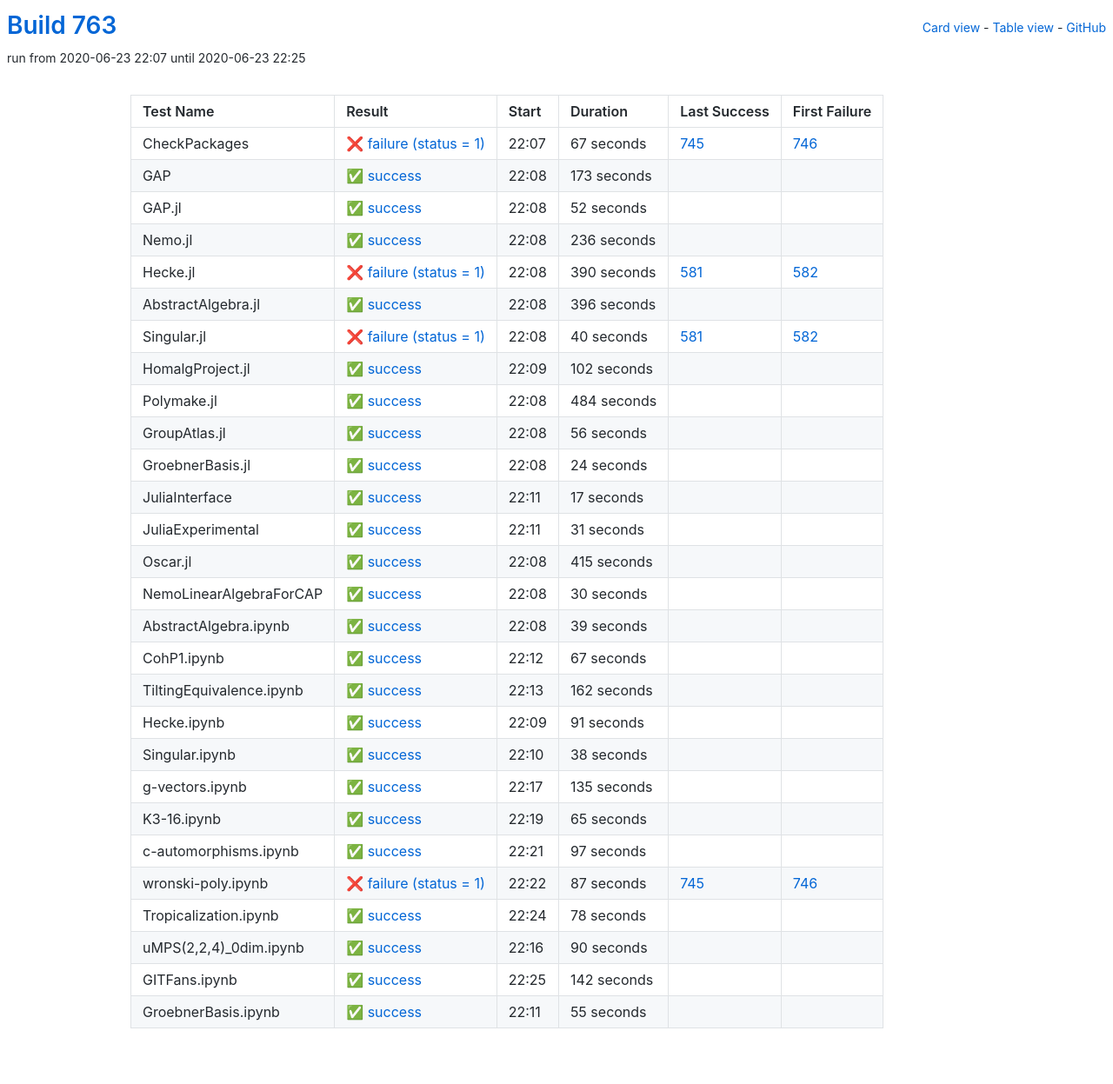
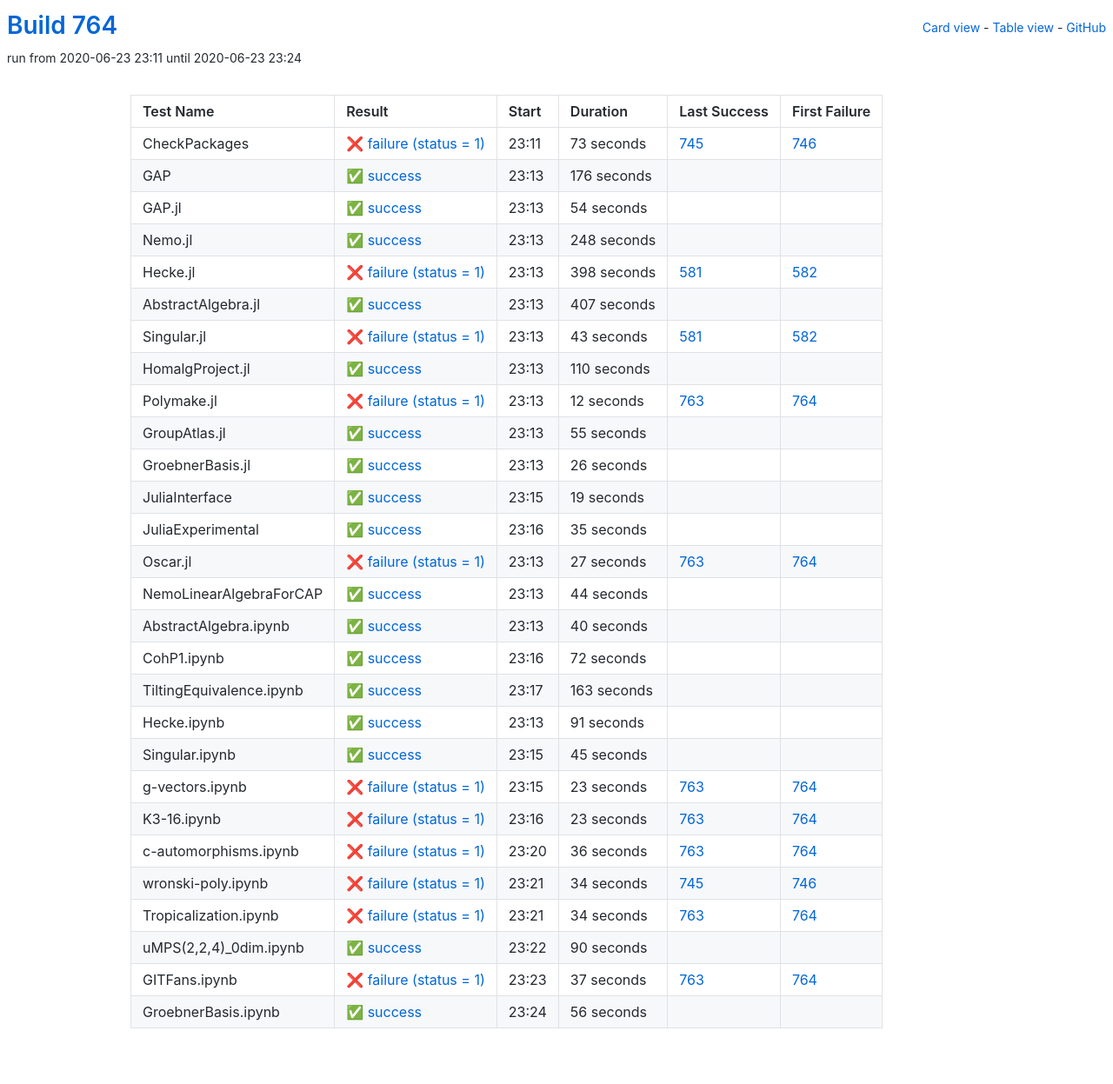
Before and after one commit to oscar-system/oscar-ci-status-1.4, a Jekyll site: the page built from table.html, in a window 1280 px wide. Shown: the whole page at 87% size. Built offline with Jekyll 4.4.1, drawn with Linux system fonts in a browser that asks for light colours.

Commit message:
Build #764

```diff
--- a/_data/ci.yml
+++ b/_data/ci.yml
@@ -1,6 +1,6 @@
 ---
-build: 763
-build_url: https://oscarci.mathematik.uni-kl.de/job/oscar-julia-1.4/763/
+build: 764
+build_url: https://oscarci.mathematik.uni-kl.de/job/oscar-julia-1.4/764/
 job: oscar-julia-1.4
 organization: oscar-system
 repo: oscar-ci-status-1.4
@@ -8,224 +8,224 @@ repourl: https://github.com/oscar-system/oscar-ci-status-1.4
 tests:
 - name: CheckPackages
   id: checkpackages
-  log: https://oscarci.mathematik.uni-kl.de/job/oscar-julia-1.4/763/artifact/logs/build-763/CheckPackages.log
-  start: 2020-06-23 22:07
+  log: https://oscarci.mathematik.uni-kl.de/job/oscar-julia-1.4/764/artifact/logs/build-764/CheckPackages.log
+  start: 2020-06-23 23:11
   success: false
   exitcode: 1
   status: failure
-  duration: 67
+  duration: 73
   last_success: 745
   last_success_url: https://oscarci.mathematik.uni-kl.de/job/oscar-julia-1.4/745/
   first_failure: 746
   first_failure_url: https://oscarci.mathematik.uni-kl.de/job/oscar-julia-1.4/746/
 - name: GAP
   id: gap
-  log: https://oscarci.mathematik.uni-kl.de/job/oscar-julia-1.4/763/artifact/logs/build-763/GAP.log
-  start: 2020-06-23 22:08
+  log: https://oscarci.mathematik.uni-kl.de/job/oscar-julia-1.4/764/artifact/logs/build-764/GAP.log
+  start: 2020-06-23 23:13
   success: true
   exitcode: 0
   status: success
-  duration: 173
+  duration: 176
   last_success: false
   last_success_url:
   first_failure: false
   first_failure_url:
 - name: GAP.jl
   id: gap-jl
-  log: https://oscarci.mathematik.uni-kl.de/job/oscar-julia-1.4/763/artifact/logs/build-763/GAP.jl.log
-  start: 2020-06-23 22:08
+  log: https://oscarci.mathematik.uni-kl.de/job/oscar-julia-1.4/764/artifact/logs/build-764/GAP.jl.log
+  start: 2020-06-23 23:13
   success: true
   exitcode: 0
   status: success
-  duration: 52
+  duration: 54
   last_success: false
   last_success_url:
   first_failure: false
   first_failure_url:
 - name: Nemo.jl
   id: nemo-jl
-  log: https://oscarci.mathematik.uni-kl.de/job/oscar-julia-1.4/763/artifact/logs/build-763/Nemo.jl.log
-  start: 2020-06-23 22:08
+  log: https://oscarci.mathematik.uni-kl.de/job/oscar-julia-1.4/764/artifact/logs/build-764/Nemo.jl.log
+  start: 2020-06-23 23:13
   success: true
   exitcode: 0
   status: success
-  duration: 236
+  duration: 248
   last_success: false
   last_success_url:
   first_failure: false
   first_failure_url:
 - name: Hecke.jl
   id: hecke-jl
-  log: https://oscarci.mathematik.uni-kl.de/job/oscar-julia-1.4/763/artifact/logs/build-763/Hecke.jl.log
-  start: 2020-06-23 22:08
+  log: https://oscarci.mathematik.uni-kl.de/job/oscar-julia-1.4/764/artifact/logs/build-764/Hecke.jl.log
+  start: 2020-06-23 23:13
   success: false
   exitcode: 1
   status: failure
-  duration: 390
+  duration: 398
   last_success: 581
   last_success_url: https://oscarci.mathematik.uni-kl.de/job/oscar-julia-1.4/581/
   first_failure: 582
   first_failure_url: https://oscarci.mathematik.uni-kl.de/job/oscar-julia-1.4/582/
 - name: AbstractAlgebra.jl
   id: abstractalgebra-jl
-  log: https://oscarci.mathematik.uni-kl.de/job/oscar-julia-1.4/763/artifact/logs/build-763/AbstractAlgebra.jl.log
-  start: 2020-06-23 22:08
+  log: https://oscarci.mathematik.uni-kl.de/job/oscar-julia-1.4/764/artifact/logs/build-764/AbstractAlgebra.jl.log
+  start: 2020-06-23 23:13
   success: true
   exitcode: 0
   status: success
-  duration: 396
+  duration: 407
   last_success: false
   last_success_url:
   first_failure: false
   first_failure_url:
 - name: Singular.jl
   id: singular-jl
-  log: https://oscarci.mathematik.uni-kl.de/job/oscar-julia-1.4/763/artifact/logs/build-763/Singular.jl.log
-  start: 2020-06-23 22:08
+  log: https://oscarci.mathematik.uni-kl.de/job/oscar-julia-1.4/764/artifact/logs/build-764/Singular.jl.log
+  start: 2020-06-23 23:13
   success: false
   exitcode: 1
   status: failure
-  duration: 40
+  duration: 43
   last_success: 581
   last_success_url: https://oscarci.mathematik.uni-kl.de/job/oscar-julia-1.4/581/
   first_failure: 582
   first_failure_url: https://oscarci.mathematik.uni-kl.de/job/oscar-julia-1.4/582/
 - name: HomalgProject.jl
   id: homalgproject-jl
-  log: https://oscarci.mathematik.uni-kl.de/job/oscar-julia-1.4/763/artifact/logs/build-763/HomalgProject.jl.log
-  start: 2020-06-23 22:09
+  log: https://oscarci.mathematik.uni-kl.de/job/oscar-julia-1.4/764/artifact/logs/build-764/HomalgProject.jl.log
+  start: 2020-06-23 23:13
   success: true
   exitcode: 0
   status: success
-  duration: 102
+  duration: 110
   last_success: false
   last_success_url:
   first_failure: false
   first_failure_url:
 - name: Polymake.jl
   id: polymake-jl
-  log: https://oscarci.mathematik.uni-kl.de/job/oscar-julia-1.4/763/artifact/logs/build-763/Polymake.jl.log
-  start: 2020-06-23 22:08
+  log: https://oscarci.mathematik.uni-kl.de/job/oscar-julia-1.4/764/artifact/logs/build-764/Polymake.jl.log
+  start: 2020-06-23 23:13
+  success: false
+  exitcode: 1
+  status: failure
+  duration: 12
+  last_success: 763
+  last_success_url: https://oscarci.mathematik.uni-kl.de/job/oscar-julia-1.4/763/
+  first_failure: 764
+  first_failure_url: https://oscarci.mathematik.uni-kl.de/job/oscar-julia-1.4/764/
+- name: GroupAtlas.jl
+  id: groupatlas-jl
+  log: https://oscarci.mathematik.uni-kl.de/job/oscar-julia-1.4/764/artifact/logs/build-764/GroupAtlas.jl.log
+  start: 2020-06-23 23:13
   success: true
   exitcode: 0
   status: success
-  duration: 484
-  last_success: false
-  last_success_url:
-  first_failure: false
-  first_failure_url:
-- name: GroupAtlas.jl
-  id: groupatlas-jl
-  log: https://oscarci.mathematik.uni-kl.de/job/oscar-julia-1.4/763/artifact/logs/build-763/GroupAtlas.jl.log
-  start: 2020-06-23 22:08
-  success: true
-  exitcode: 0
-  status: success
-  duration: 56
+  duration: 55
   last_success: false
   last_success_url:
   first_failure: false
   first_failure_url:
 - name: GroebnerBasis.jl
   id: groebnerbasis-jl
-  log: https://oscarci.mathematik.uni-kl.de/job/oscar-julia-1.4/763/artifact/logs/build-763/GroebnerBasis.jl.log
-  start: 2020-06-23 22:08
+  log: https://oscarci.mathematik.uni-kl.de/job/oscar-julia-1.4/764/artifact/logs/build-764/GroebnerBasis.jl.log
+  start: 2020-06-23 23:13
   success: true
   exitcode: 0
   status: success
-  duration: 24
+  duration: 26
   last_success: false
   last_success_url:
   first_failure: false
   first_failure_url:
 - name: JuliaInterface
   id: juliainterface
-  log: https://oscarci.mathematik.uni-kl.de/job/oscar-julia-1.4/763/artifact/logs/build-763/JuliaInterface.log
-  start: 2020-06-23 22:11
+  log: https://oscarci.mathematik.uni-kl.de/job/oscar-julia-1.4/764/artifact/logs/build-764/JuliaInterface.log
+  start: 2020-06-23 23:15
   success: true
   exitcode: 0
   status: success
-  duration: 17
+  duration: 19
   last_success: false
   last_success_url:
   first_failure: false
   first_failure_url:
 - name: JuliaExperimental
   id: juliaexperimental
-  log: https://oscarci.mathematik.uni-kl.de/job/oscar-julia-1.4/763/artifact/logs/build-763/JuliaExperimental.log
-  start: 2020-06-23 22:11
+  log: https://oscarci.mathematik.uni-kl.de/job/oscar-julia-1.4/764/artifact/logs/build-764/JuliaExperimental.log
+  start: 2020-06-23 23:16
   success: true
   exitcode: 0
   status: success
-  duration: 31
+  duration: 35
   last_success: false
   last_success_url:
   first_failure: false
   first_failure_url:
 - name: Oscar.jl
   id: oscar-jl
-  log: https://oscarci.mathematik.uni-kl.de/job/oscar-julia-1.4/763/artifact/logs/build-763/Oscar.jl.log
-  start: 2020-06-23 22:08
+  log: https://oscarci.mathematik.uni-kl.de/job/oscar-julia-1.4/764/artifact/logs/build-764/Oscar.jl.log
+  start: 2020-06-23 23:13
+  success: false
+  exitcode: 1
+  status: failure
+  duration: 27
+  last_success: 763
+  last_success_url: https://oscarci.mathematik.uni-kl.de/job/oscar-julia-1.4/763/
+  first_failure: 764
+  first_failure_url: https://oscarci.mathematik.uni-kl.de/job/oscar-julia-1.4/764/
+- name: NemoLinearAlgebraForCAP
+  id: nemolinearalgebraforcap
+  log: https://oscarci.mathematik.uni-kl.de/job/oscar-julia-1.4/764/artifact/logs/build-764/NemoLinearAlgebraForCAP.log
+  start: 2020-06-23 23:13
   success: true
   exitcode: 0
   status: success
-  duration: 415
-  last_success: false
-  last_success_url:
-  first_failure: false
-  first_failure_url:
-- name: NemoLinearAlgebraForCAP
-  id: nemolinearalgebraforcap
-  log: https://oscarci.mathematik.uni-kl.de/job/oscar-julia-1.4/763/artifact/logs/build-763/NemoLinearAlgebraForCAP.log
-  start: 2020-06-23 22:08
-  success: true
-  exitcode: 0
-  status: success
-  duration: 30
+  duration: 44
   last_success: false
   last_success_url:
   first_failure: false
   first_failure_url:
 - name: AbstractAlgebra.ipynb
   id: abstractalgebra-ipynb
-  log: https://oscarci.mathematik.uni-kl.de/job/oscar-julia-1.4/763/artifact/logs/build-763/AbstractAlgebra.ipynb.log
-  start: 2020-06-23 22:08
+  log: https://oscarci.mathematik.uni-kl.de/job/oscar-julia-1.4/764/artifact/logs/build-764/AbstractAlgebra.ipynb.log
+  start: 2020-06-23 23:13
   success: true
   exitcode: 0
   status: success
-  duration: 39
+  duration: 40
   last_success: false
   last_success_url:
   first_failure: false
   first_failure_url:
 - name: CohP1.ipynb
   id: cohp1-ipynb
-  log: https://oscarci.mathematik.uni-kl.de/job/oscar-julia-1.4/763/artifact/logs/build-763/CohP1.ipynb.log
-  start: 2020-06-23 22:12
+  log: https://oscarci.mathematik.uni-kl.de/job/oscar-julia-1.4/764/artifact/logs/build-764/CohP1.ipynb.log
+  start: 2020-06-23 23:16
   success: true
   exitcode: 0
   status: success
-  duration: 67
+  duration: 72
   last_success: false
   last_success_url:
   first_failure: false
   first_failure_url:
 - name: TiltingEquivalence.ipynb
   id: tiltingequivalence-ipynb
-  log: https://oscarci.mathematik.uni-kl.de/job/oscar-julia-1.4/763/artifact/logs/build-763/TiltingEquivalence.ipynb.log
-  start: 2020-06-23 22:13
+  log: https://oscarci.mathematik.uni-kl.de/job/oscar-julia-1.4/764/artifact/logs/build-764/TiltingEquivalence.ipynb.log
+  start: 2020-06-23 23:17
   success: true
   exitcode: 0
   status: success
-  duration: 162
+  duration: 163
   last_success: false
   last_success_url:
   first_failure: false
   first_failure_url:
 - name: Hecke.ipynb
   id: hecke-ipynb
-  log: https://oscarci.mathematik.uni-kl.de/job/oscar-julia-1.4/763/artifact/logs/build-763/Hecke.ipynb.log
-  start: 2020-06-23 22:09
+  log: https://oscarci.mathematik.uni-kl.de/job/oscar-julia-1.4/764/artifact/logs/build-764/Hecke.ipynb.log
+  start: 2020-06-23 23:13
   success: true
   exitcode: 0
   status: success
@@ -236,80 +236,80 @@ tests:
   first_failure_url:
 - name: Singular.ipynb
   id: singular-ipynb
-  log: https://oscarci.mathematik.uni-kl.de/job/oscar-julia-1.4/763/artifact/logs/build-763/Singular.ipynb.log
-  start: 2020-06-23 22:10
+  log: https://oscarci.mathematik.uni-kl.de/job/oscar-julia-1.4/764/artifact/logs/build-764/Singular.ipynb.log
+  start: 2020-06-23 23:15
   success: true
   exitcode: 0
   status: success
-  duration: 38
+  duration: 45
   last_success: false
   last_success_url:
   first_failure: false
   first_failure_url:
 - name: g-vectors.ipynb
   id: g-vectors-ipynb
-  log: https://oscarci.mathematik.uni-kl.de/job/oscar-julia-1.4/763/artifact/logs/build-763/g-vectors.ipynb.log
-  start: 2020-06-23 22:17
-  success: true
-  exitcode: 0
-  status: success
-  duration: 135
-  last_success: false
-  last_success_url:
-  first_failure: false
-  first_failure_url:
-- name: K3-16.ipynb
-  id: k3-16-ipynb
-  log: https://oscarci.mathematik.uni-kl.de/job/oscar-julia-1.4/763/artifact/logs/build-763/K3-16.ipynb.log
-  start: 2020-06-23 22:19
-  success: true
-  exitcode: 0
-  status: success
-  duration: 65
-  last_success: false
-  last_success_url:
-  first_failure: false
-  first_failure_url:
-- name: c-automorphisms.ipynb
-  id: c-automorphisms-ipynb
-  log: https://oscarci.mathematik.uni-kl.de/job/oscar-julia-1.4/763/artifact/logs/build-763/c-automorphisms.ipynb.log
-  start: 2020-06-23 22:21
-  success: true
-  exitcode: 0
-  status: success
-  duration: 97
-  last_success: false
-  last_success_url:
-  first_failure: false
-  first_failure_url:
-- name: wronski-poly.ipynb
-  id: wronski-poly-ipynb
-  log: https://oscarci.mathematik.uni-kl.de/job/oscar-julia-1.4/763/artifact/logs/build-763/wronski-poly.ipynb.log
-  start: 2020-06-23 22:22
+  log: https://oscarci.mathematik.uni-kl.de/job/oscar-julia-1.4/764/artifact/logs/build-764/g-vectors.ipynb.log
+  start: 2020-06-23 23:15
   success: false
   exitcode: 1
   status: failure
-  duration: 87
+  duration: 23
+  last_success: 763
+  last_success_url: https://oscarci.mathematik.uni-kl.de/job/oscar-julia-1.4/763/
+  first_failure: 764
+  first_failure_url: https://oscarci.mathematik.uni-kl.de/job/oscar-julia-1.4/764/
+- name: K3-16.ipynb
+  id: k3-16-ipynb
+  log: https://oscarci.mathematik.uni-kl.de/job/oscar-julia-1.4/764/artifact/logs/build-764/K3-16.ipynb.log
+  start: 2020-06-23 23:16
+  success: false
+  exitcode: 1
+  status: failure
+  duration: 23
+  last_success: 763
+  last_success_url: https://oscarci.mathematik.uni-kl.de/job/oscar-julia-1.4/763/
+  first_failure: 764
+  first_failure_url: https://oscarci.mathematik.uni-kl.de/job/oscar-julia-1.4/764/
+- name: c-automorphisms.ipynb
+  id: c-automorphisms-ipynb
+  log: https://oscarci.mathematik.uni-kl.de/job/oscar-julia-1.4/764/artifact/logs/build-764/c-automorphisms.ipynb.log
+  start: 2020-06-23 23:20
+  success: false
+  exitcode: 1
+  status: failure
+  duration: 36
+  last_success: 763
+  last_success_url: https://oscarci.mathematik.uni-kl.de/job/oscar-julia-1.4/763/
+  first_failure: 764
+  first_failure_url: https://oscarci.mathematik.uni-kl.de/job/oscar-julia-1.4/764/
+- name: wronski-poly.ipynb
+  id: wronski-poly-ipynb
+  log: https://oscarci.mathematik.uni-kl.de/job/oscar-julia-1.4/764/artifact/logs/build-764/wronski-poly.ipynb.log
+  start: 2020-06-23 23:21
+  success: false
+  exitcode: 1
+  status: failure
+  duration: 34
   last_success: 745
   last_success_url: https://oscarci.mathematik.uni-kl.de/job/oscar-julia-1.4/745/
   first_failure: 746
   first_failure_url: https://oscarci.mathematik.uni-kl.de/job/oscar-julia-1.4/746/
 - name: Tropicalization.ipynb
   id: tropicalization-ipynb
-  log: https://oscarci.mathematik.uni-kl.de/job/oscar-julia-1.4/763/artifact/logs/build-763/Tropicalization.ipynb.log
-  start: 2020-06-23 22:24
-  success: true
-  exitcode: 0
-  status: success
-  duration: 78
-  last_success: false
-  last_success_url:
-  first_failure: false
-  first_failure_url:
+  log: https://oscarci.mathematik.uni-kl.de/job/oscar-julia-1.4/764/artifact/logs/build-764/Tropicalization.ipynb.log
+  start: 2020-06-23 23:21
+  success: false
+  exitcode: 1
+  status: failure
+  duration: 34
+  last_success: 763
+  last_success_url: https://oscarci.mathematik.uni-kl.de/job/oscar-julia-1.4/763/
+  first_failure: 764
+  first_failure_url: https://oscarci.mathematik.uni-kl.de/job/oscar-julia-1.4/764/
 - name: uMPS(2,2,4)_0dim.ipynb
   id: umps-2-2-4-0dim-ipynb
-  log: https://oscarci.mathematik.uni-kl.de/job/oscar-julia-1.4/763/artifact/logs/build-763/uMPS-2-2-4-_0dim.ipynb.log
-  start: 2020-06-23 22:16
+  log: https://oscarci.mathematik.uni-kl.de/job/oscar-julia-1.4/764/artifact/logs/build-764/uMPS-2-2-4-_0dim.ipynb.log
+  start: 2020-06-23 23:22
   success: true
   exitcode: 0
   status: success
@@ -320,25 +320,25 @@ tests:
   first_failure_url:
 - name: GITFans.ipynb
   id: gitfans-ipynb
-  log: https://oscarci.mathematik.uni-kl.de/job/oscar-julia-1.4/763/artifact/logs/build-763/GITFans.ipynb.log
-  start: 2020-06-23 22:25
+  log: https://oscarci.mathematik.uni-kl.de/job/oscar-julia-1.4/764/artifact/logs/build-764/GITFans.ipynb.log
+  start: 2020-06-23 23:23
+  success: false
+  exitcode: 1
+  status: failure
+  duration: 37
+  last_success: 763
+  last_success_url: https://oscarci.mathematik.uni-kl.de/job/oscar-julia-1.4/763/
+  first_failure: 764
+  first_failure_url: https://oscarci.mathematik.uni-kl.de/job/oscar-julia-1.4/764/
+- name: GroebnerBasis.ipynb
+  id: groebnerbasis-ipynb
+  log: https://oscarci.mathematik.uni-kl.de/job/oscar-julia-1.4/764/artifact/logs/build-764/GroebnerBasis.ipynb.log
+  start: 2020-06-23 23:24
   success: true
   exitcode: 0
   status: success
-  duration: 142
+  duration: 56
   last_success: false
   last_success_url:
   first_failure: false
   first_failure_url:
-- name: GroebnerBasis.ipynb
-  id: groebnerbasis-ipynb
-  log: https://oscarci.mathematik.uni-kl.de/job/oscar-julia-1.4/763/artifact/logs/build-763/GroebnerBasis.ipynb.log
-  start: 2020-06-23 22:11
-  success: true
-  exitcode: 0
-  status: success
-  duration: 55
-  last_success: false
-  last_success_url:
-  first_failure: false
-  first_failure_url:
```
Also changed, not shown: README.md.
